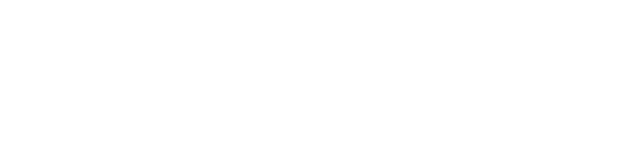
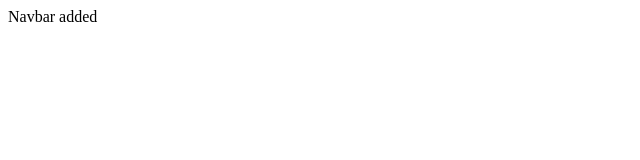
Before and after one commit to maheshuppuleti/lesson1, a plain HTML site: page index.html in a window 1280 px wide. Shown: the whole page, without its empty margins (0-640 px from the left). Drawn offline with Linux system fonts and the light colour scheme.

Commit message:
index file committed

```diff
--- a/index.html
+++ b/index.html
@@ -5,5 +5,7 @@
     <meta name="viewport" content="width=device-width, initial-scale=1.0" />
     <title>Document</title>
   </head>
-  <body></body>
+  <body>
+    <nav>Navbar added</nav>
+  </body>
 </html>
```
